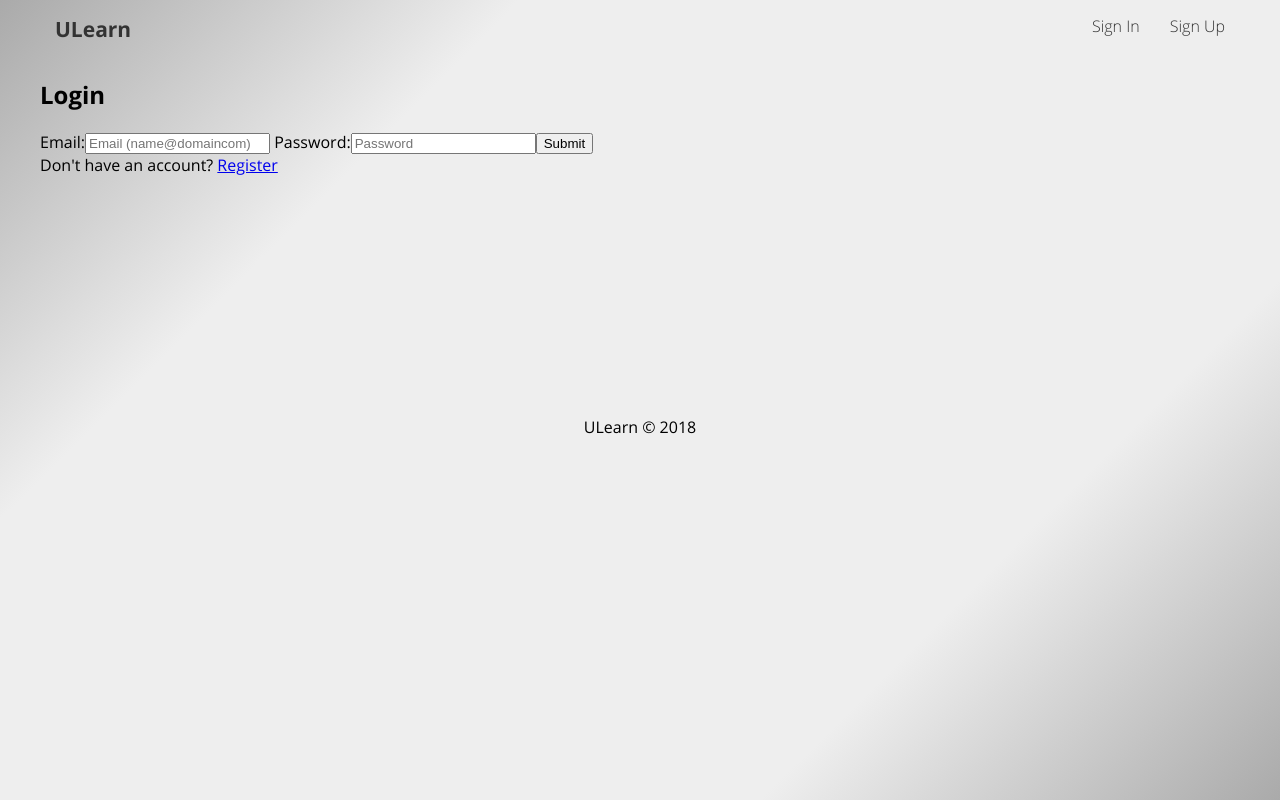
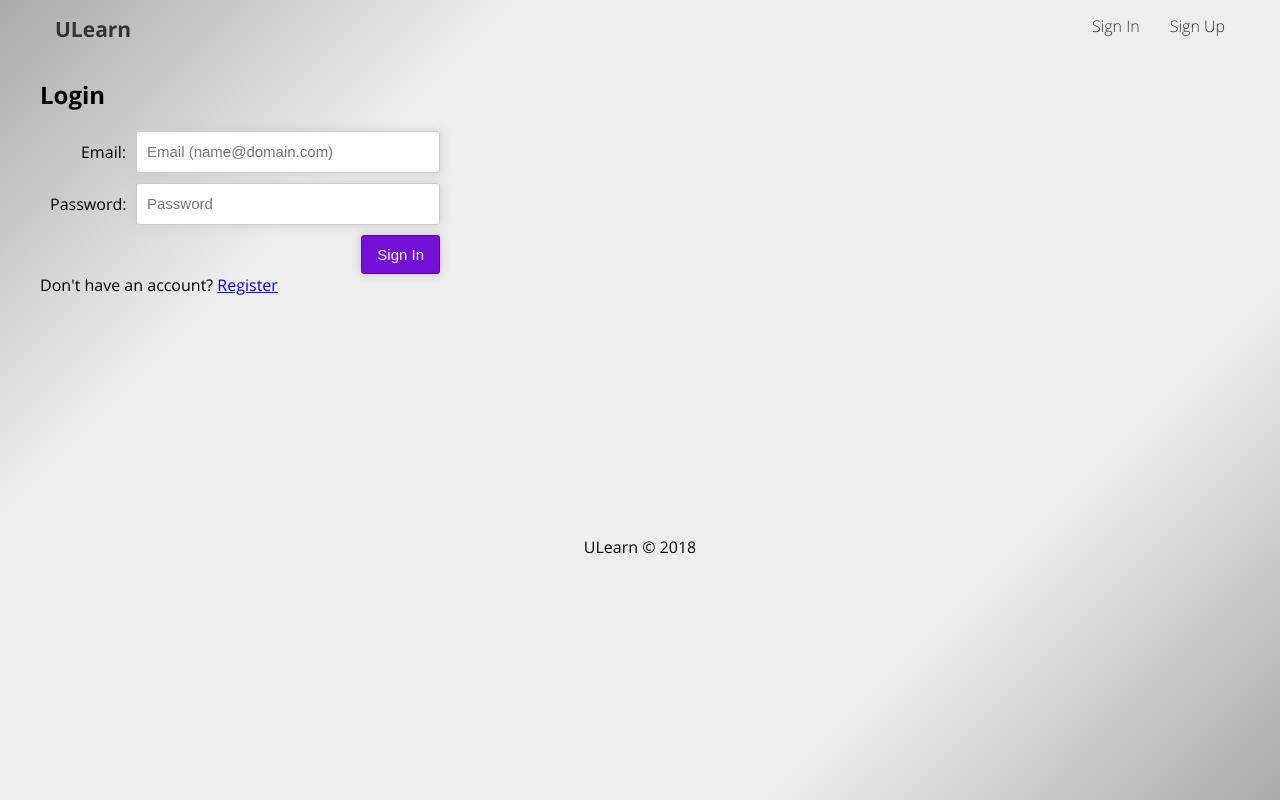
Before and after one commit to sv-uml/ULearn, a React app in the folder src/client/: page /login in a window 1280 px wide. Built offline with nearby package versions, Linux system fonts and the light colour scheme.

Commit message:
[Week 6] Login changes

```diff
--- a/src/client/components/auth/Login.tsx
+++ b/src/client/components/auth/Login.tsx
@@ -1,6 +1,7 @@
 import * as React from "react";
 import { Link } from "react-router-dom";
 import { UserService } from "../../services/user";
+import "./login.css";
 
 interface loginState { email: string, password: string, login_pending: boolean };
 
@@ -28,16 +29,18 @@ export class LoginComponent extends React.Component<{}, loginState> {
     }
 
     render() {
-        return <div className="auth-form">
+        return <div className="auth">
             <h2>Login</h2>
             <form onSubmit={e => this.onSubmit(e)}>
-                <label> Email:
-                    <input type="text" ref="login-email" placeholder="Email (name@domaincom)" onChange={e => this.setState({email: e.target.value})} />
-                </label>
-                <label> Password:
+                <div className="form-element">
+                    <span>Email:</span>
+                    <input type="text" ref="login-email" placeholder="Email (name@domain.com)" onChange={e => this.setState({email: e.target.value})} />
+                </div>
+                <div className="form-element">
+                    <span>Password:</span>
                     <input type="password" className="login-pass" placeholder="Password" onChange={e => this.setState({password: e.target.value})} />
-                </label>
-                <input type="submit" value="Submit" disabled={this.state.login_pending} />
+                </div>
+                <input type="submit" value="Sign In" disabled={this.state.login_pending} />
             </form>
             {
                 this.state.login_pending &&
--- /dev/null
+++ b/src/client/components/auth/login.css
@@ -0,0 +1,28 @@
+.auth form {
+	text-align: right;
+	width: 400px;
+}
+
+.form-element {
+	display: flex;
+	margin-bottom: 10px;
+	width: 100%;
+}
+
+.form-element span {
+	padding: 10px;
+	min-width: 76px;
+}
+
+.form-element input {
+	border: 1px solid #cccccc;
+	border-radius: 3px;
+	box-shadow: 0px 0px 10px 1px rgba(204, 204, 204, 0.75);
+	font-size: 15px;
+	padding: 10px;
+	width: 100%;
+}
+
+.form-element ~ input[type="submit"] {
+	padding: 10px 15px;
+}
--- a/src/client/layout/layout.css
+++ b/src/client/layout/layout.css
@@ -100,7 +100,7 @@ body {
 	width: 300px;
 }
 
-.signup-action-container button {
+input[type="submit"], button {
 	background-color: #760FD6;
 	border: 1px solid #570aa0;
 	border-radius: 3px;
```
